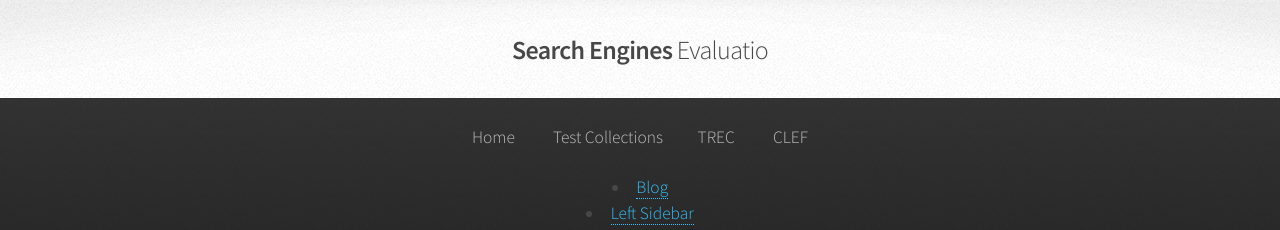
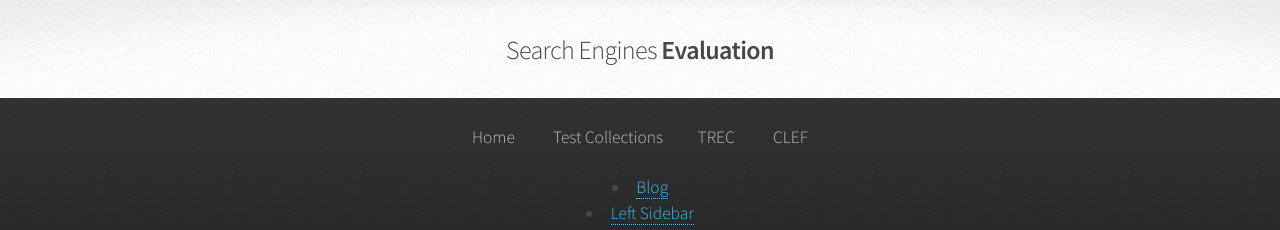
Before and after one commit to ekanou/evaluation, a Jekyll site: the page built from index.html, in a window 1280 px wide. Shown: the top 230 px of the page. Built offline with Jekyll 4.4.1, drawn with Linux system fonts in a browser that asks for light colours; the list of posts is cut into pages by our own code.

Commit message:
Update header.html

```diff
--- a/_includes/header.html
+++ b/_includes/header.html
@@ -29,7 +29,7 @@
 			<div id="header">
 
 				<!-- Logo -->
-					<h1><a href="{{ site.baseurl }}/index.html" id="logo">Search Engines <em>Evaluatio</em></a></h1>
+					<h1><a href="{{ site.baseurl }}/index.html" id="logo"><em>Search Engines</em> Evaluation</a></h1>
 
 				<!-- Nav -->
 					<nav id="nav">
```
